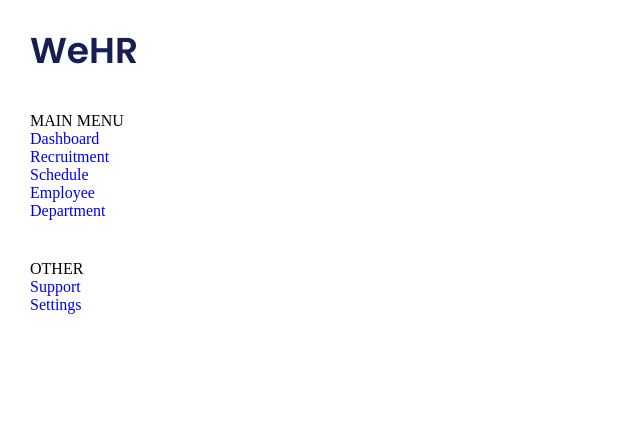
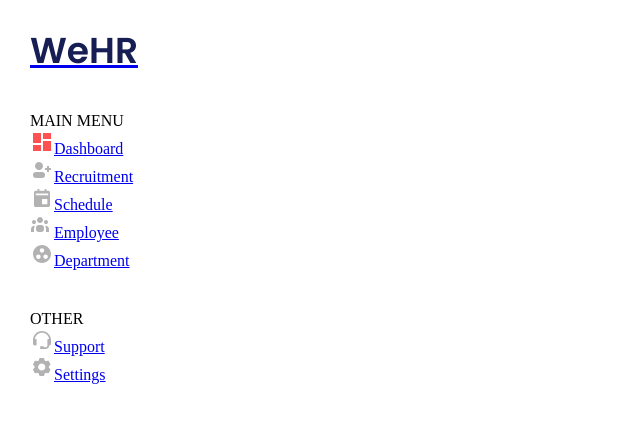
Before and after one commit to samuelleitee/We-HR, a React (Vite) app: page /dashboard in a window 1280 px wide. Shown: the top 422 px of the page, without its empty margins (0-640 px from the left). Built offline with nearby package versions, Linux system fonts and the light colour scheme.

Commit message:
style: add styles to navbar elements according to pathname
Co-authored-by: PauloBezz <paulo.bezerra2057@gmail.com>

```diff
--- a/src/components/Sidebar/index.jsx
+++ b/src/components/Sidebar/index.jsx
@@ -1,45 +1,85 @@
 import { Link } from "react-router-dom";
 import { TextLogo } from "../TextLogo";
+
+import DashboardIcon from "../../assets/ic_dashboard.svg"
+import DashboardIconActive from "../../assets/ic_dashboard_active.svg"
+import RecruitmentIcon from "../../assets/ic_recruitment.svg"
+import RecruitmentIconActive from "../../assets/ic_recruitment_active.svg"
+import ScheduleIcon from "../../assets/ic_calendar.svg"
+import ScheduleIconActive from "../../assets/ic_calendar_active.svg"
+import EmployeeIcon from "../../assets/ic_employee.svg"
+import EmployeeIconActive from "../../assets/ic_employee_active.svg"
+import DepartmentIcon from "../../assets/ic_department.svg"
+import DepartmentIconActive from "../../assets/ic_department_active.svg"
+import SupportIcon from "../../assets/ic_support.svg"
+import SupportIconActive from "../../assets/ic_support_active.svg"
+import SettingsIcon from "../../assets/ic_settings.svg"
+import SettingsIconActive from "../../assets/ic_settings_active.svg"
 
 import styles from "./styles.module.css"
 
 export function Sidebar() {
+    const { pathname } = window.location
+
     return (
         <aside className={styles.sidebar}>
             <nav>
+                <Link className={styles.logo} to="/dashboard">
                     <TextLogo />
+                </Link>
 
                 <section>
-                    <header>MAIN MENU</header>
+                    <header className={styles.header}>MAIN MENU</header>
+                    <ul>
+                        <Link to="/dashboard">
+                            <li className={pathname.split("/")[1] === "dashboard" ? styles.active : null}>
+                                <img src={pathname.split("/")[1] === "dashboard" ? DashboardIconActive : DashboardIcon} />
+                                Dashboard
+                            </li>
+                        </Link>
+                        <Link to="/dashboard">
+                            <li className={pathname.split("/")[1] === "recruitment" ? styles.active : null}>
+                                <img src={pathname.split("/")[1] === "recruitment" ? RecruitmentIconActive : RecruitmentIcon} />
+                                Recruitment
+                            </li>
+                        </Link>
 
-                    <ul>
-                        <li>
-                            <Link to="/dashboard">Dashboard</Link>
+                        <Link to="/dashboard">
+                            <li className={pathname.split("/")[1] === "schedule" ? styles.active : null}>
+                                <img src={pathname.split("/")[1] === "schedule" ? ScheduleIconActive : ScheduleIcon} />
+                                Schedule
                             </li>
-                        <li>
-                            <Link to="/dashboard">Recruitment</Link>
+                        </Link>
+                        <Link to="/dashboard">
+                            <li className={pathname.split("/")[1] === "employee" ? styles.active : null}>
+                                <img src={pathname.split("/")[1] === "employee" ? EmployeeIconActive : EmployeeIcon} />
+                                Employee
                             </li>
-                        <li>
-                            <Link to="/dashboard">Schedule</Link>
+                        </Link>
+                        <Link to="/dashboard">
+                            <li className={pathname.split("/")[1] === "department" ? styles.active : null}>
+                                <img src={pathname.split("/")[1] === "department" ? DepartmentIconActive : DepartmentIcon} />
+                                Department
                             </li>
-                        <li>
-                            <Link to="/dashboard">Employee</Link>
-                        </li>
-                        <li>
-                            <Link to="/dashboard">Department</Link>
-                        </li>
+                        </Link>
                     </ul>
                 </section>
                 <section>
-                    <header>OTHER</header>
+                    <header className={styles.header}>OTHER</header>
 
                     <ul>
-                        <li>
-                            <Link to="/dashboard">Support</Link>
+                        <Link to="/dashboard">
+                            <li className={pathname.split("/")[1] === "support" ? styles.active : null}>
+                                <img src={pathname.split("/")[1] === "support" ? SupportIconActive : SupportIcon} />
+                                Support
                             </li>
-                        <li>
-                            <Link to="/dashboard">Settings</Link>
+                        </Link>
+                        <Link to="/dashboard">
+                            <li className={pathname.split("/")[1] === "settings" ? styles.active : null}>
+                                <img src={pathname.split("/")[1] === "settings" ? SettingsIconActive : SettingsIcon} />
+                                Settings
                             </li>
+                        </Link>
                     </ul>
                 </section>
             </nav>
```
Lines whose indentation alone changed are shown as unchanged.
